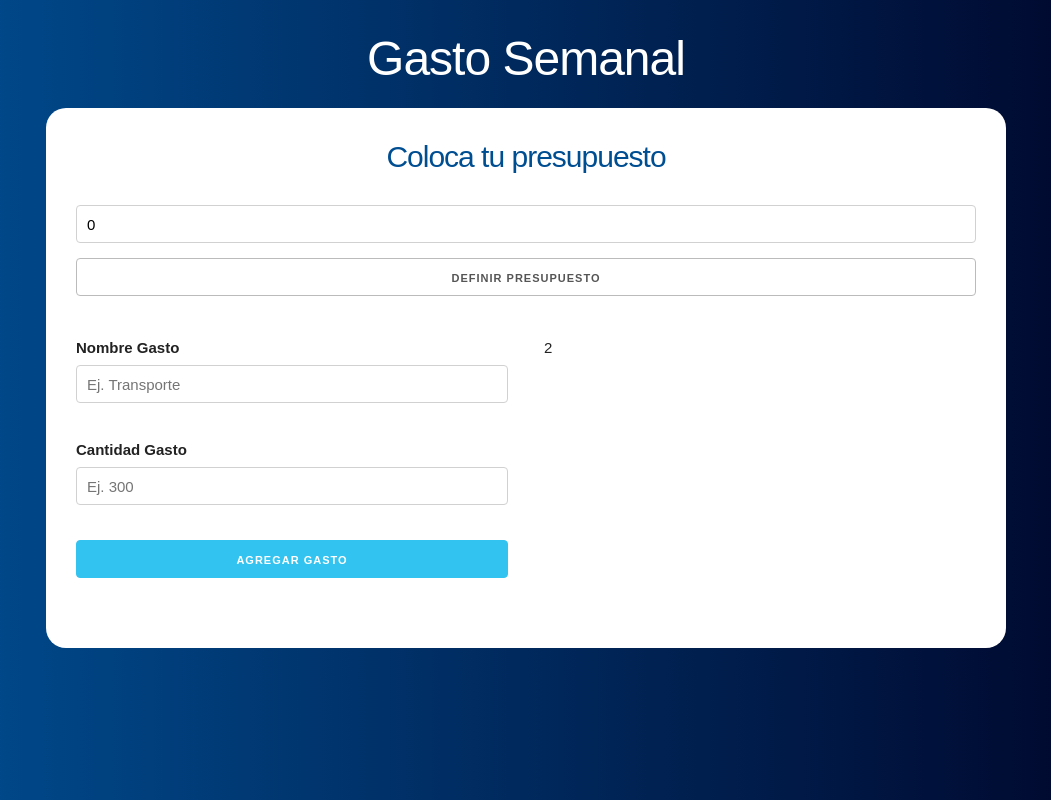
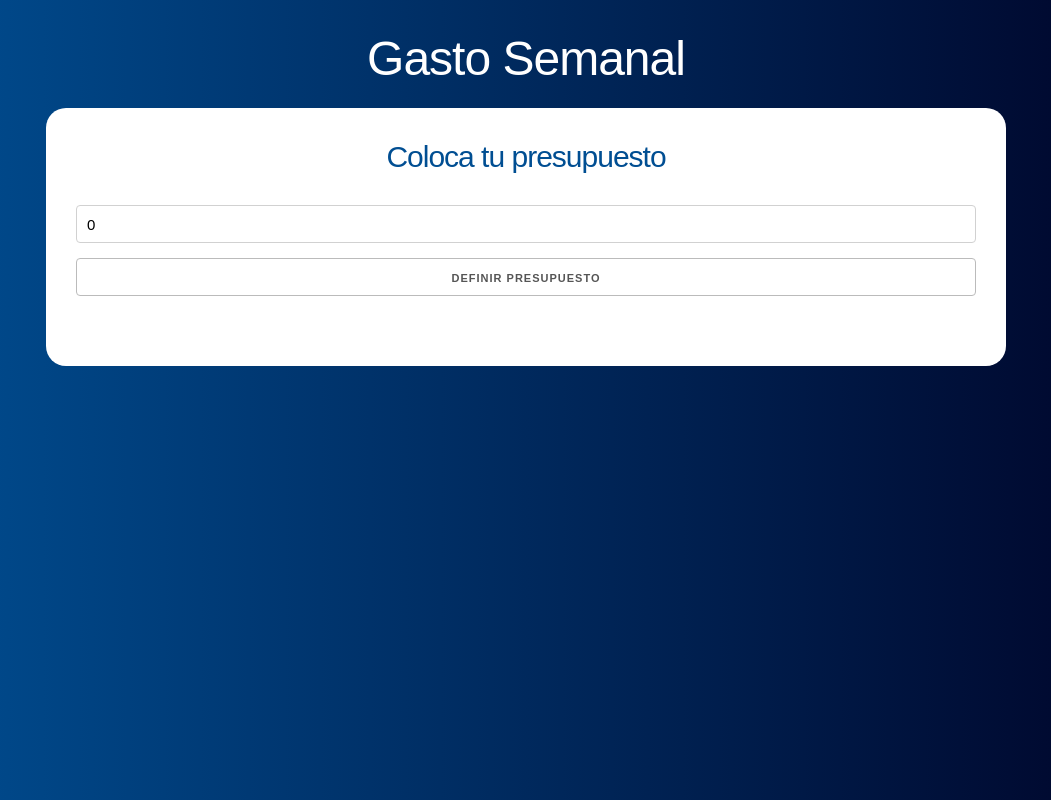
Before and after one commit to jtovarto/curso-react, a React (Vite) app in the folder budget-manager/: page / in a window 1280 px wide. Shown: the whole page, without its empty margins (114-1165 px from the left). Built offline with nearby package versions, Linux system fonts and the light colour scheme.

Commit message:
Add dynamic loading in app component

```diff
--- a/budget-manager/src/containers/App.jsx
+++ b/budget-manager/src/containers/App.jsx
@@ -5,22 +5,27 @@ import Question from "./Question";
 function App() {
   const [budget, updateBudget] = useState(0);
   const [remaining, updateRemaining] = useState(0);
+  const [showQuestion, updateShowQuestion] = useState(true);
 
   return (
     <div className="container">
       <header>
         <h1>Gasto Semanal</h1>
         <div className="contenido-principal contenido">
+          {showQuestion ? (
             <Question
               updateBudget={updateBudget}
               updateRemaining={updateRemaining}
+              updateShowQuestion={updateShowQuestion}
             />
+          ) : (
             <div className="row">
               <div className="one-half column">
                 <Form />
               </div>
               <div className="one-half column">2</div>
             </div>
+          )}
         </div>
       </header>
     </div>
--- a/budget-manager/src/containers/Question.jsx
+++ b/budget-manager/src/containers/Question.jsx
@@ -1,7 +1,7 @@
 import { useState } from "react";
 import Error from "../components/Error";
 
-const Question = ({ updateBudget, updateRemaining }) => {
+const Question = ({ updateBudget, updateRemaining, updateShowQuestion }) => {
   const [amount, updateAmount] = useState(0);
   const [errors, updateErrors] = useState(false);
 
@@ -15,6 +15,7 @@ const Question = ({ updateBudget, updateRemaining }) => {
     updateErrors(false);
     updateBudget(amount);
     updateRemaining(amount);
+    updateShowQuestion(false);
   };
 
   return (
```
Lines whose indentation alone changed are shown as unchanged.
